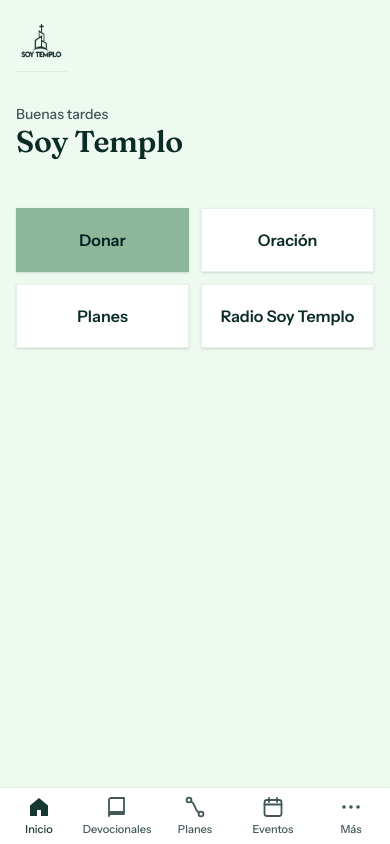
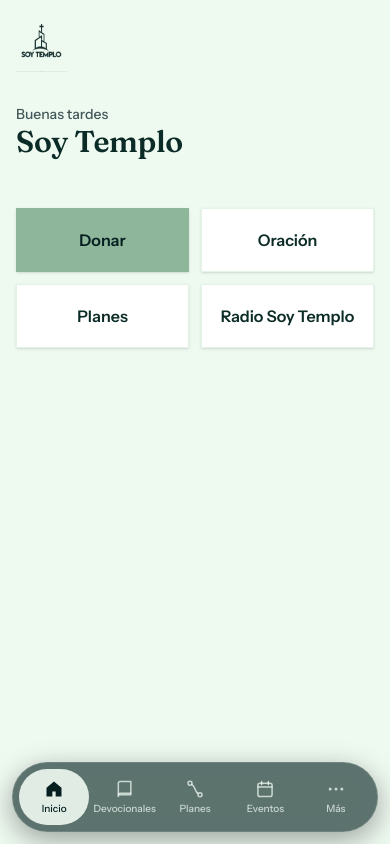
Before and after one commit to joelcastaneda777-coder/Soy-Templo, a Next.js app: page / in a window 390 px wide. Built offline with nearby package versions, Linux system fonts and the light colour scheme; no server answers; the database is empty.

Commit message:
Rediseño glassmorphism: hero degradado, tarjetas de vidrio y nav flotante (src/components/layout/bottom-nav.tsx)

```diff
--- a/src/components/layout/bottom-nav.tsx
+++ b/src/components/layout/bottom-nav.tsx
@@ -20,10 +20,10 @@ export function BottomNav() {
   return (
     <nav
       aria-label="Navegación principal"
-      className="fixed inset-x-0 bottom-0 z-40 border-t border-manta bg-white/95 backdrop-blur
-                 pb-[env(safe-area-inset-bottom)] md:hidden dark:bg-papel/95"
+      className="fixed inset-x-3 bottom-3 z-40 mx-auto max-w-lg
+                 pb-[env(safe-area-inset-bottom)] md:hidden"
     >
-      <ul className="mx-auto flex max-w-lg items-stretch justify-around">
+      <ul className="glass-dark flex items-stretch justify-around rounded-full px-1.5 py-1.5 shadow-lg">
         {items.map(({ href, label, icon: Icon }) => {
           const active = href === "/" ? pathname === "/" : pathname.startsWith(href);
           return (
@@ -32,11 +32,11 @@ export function BottomNav() {
                 href={href}
                 aria-current={active ? "page" : undefined}
                 className={cn(
-                  "flex min-h-14 flex-col items-center justify-center gap-0.5 text-[11px] font-medium",
-                  active ? "text-anil-600" : "text-tinta-suave hover:text-tinta"
+                  "flex min-h-14 flex-col items-center justify-center gap-0.5 rounded-full text-[10px] font-medium transition-colors",
+                  active ? "bg-anil-50/90 text-anil-900" : "text-anil-50/75 hover:text-anil-50"
                 )}
               >
-                <Icon className="h-6 w-6" filled={active} />
+                <Icon className="h-5 w-5" filled={active} />
                 {label}
               </Link>
             </li>
@@ -61,7 +61,7 @@ function BookIcon({ className, filled }: IconProps) {
   return (
     <svg viewBox="0 0 24 24" className={className} aria-hidden {...(filled ? { fill: "currentColor" } : stroke)}>
       <path d="M4 5a2 2 0 0 1 2-2h13v16H6a2 2 0 0 0-2 2z" />
-      <path d="M4 19a2 2 0 0 1 2-2h13" fill="none" stroke={filled ? "var(--color-papel)" : "currentColor"} strokeWidth="1.8" />
+      <path d="M4 19a2 2 0 0 1 2-2h13" fill="none" stroke={filled ? "var(--color-anil-50)" : "currentColor"} strokeWidth="1.8" />
     </svg>
   );
 }
@@ -78,7 +78,7 @@ function CalendarIcon({ className, filled }: IconProps) {
   return (
     <svg viewBox="0 0 24 24" className={className} aria-hidden {...stroke}>
       <rect x="3.5" y="5" width="17" height="16" rx="2.5" fill={filled ? "currentColor" : "none"} />
-      <path d="M3.5 9.5h17M8 3v4M16 3v4" stroke={filled ? "var(--color-papel)" : "currentColor"} />
+      <path d="M3.5 9.5h17M8 3v4M16 3v4" stroke={filled ? "var(--color-anil-50)" : "currentColor"} />
     </svg>
   );
 }
```
